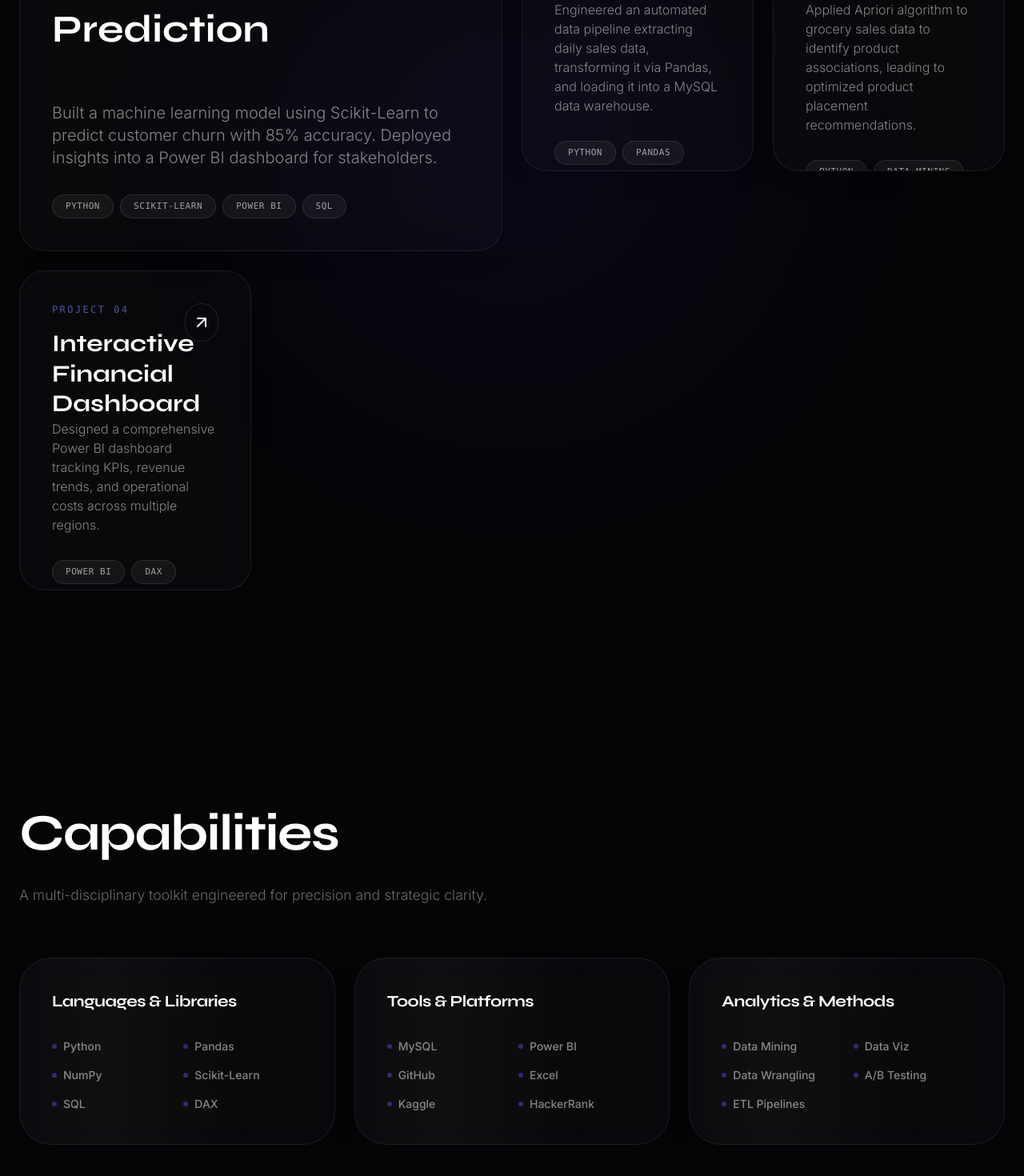
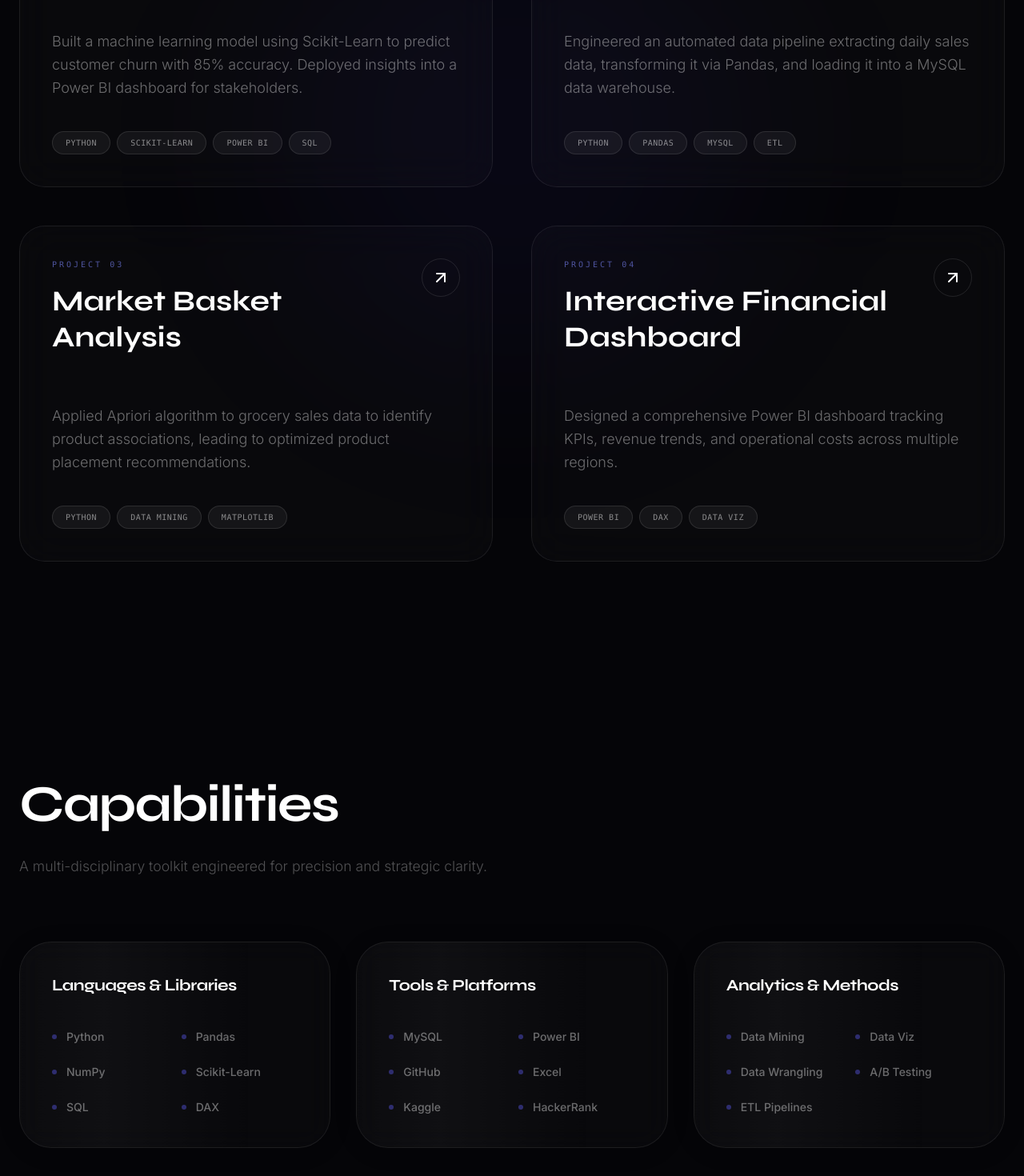
Before and after one commit to HeelSoni/MyPortfolio, a Next.js app: page / in a window 1280 px wide. Shown: the part 5300-6770 px from the top of the page at 80% size. Built offline with nearby package versions, Linux system fonts and the light colour scheme.

Commit message:
Visual Polish: 2x2 grid high-visibility monogram 3 skill anims and smoother scroll

```diff
--- a/app/components/About.tsx
+++ b/app/components/About.tsx
@@ -33,9 +33,8 @@ export default function About() {
                 href="mailto:contact@heelsoni.com"
                 whileHover={{ scale: 1.05 }}
                 whileTap={{ scale: 0.95 }}
-                className="px-8 py-4 bg-indigo-600 text-white rounded-full font-bold flex items-center gap-3 group transition-all duration-300 hover:shadow-[0_0_30px_rgba(79,70,229,0.4)] relative overflow-hidden"
+                className="px-8 py-4 bg-indigo-600 text-white rounded-full font-bold flex items-center gap-4 group transition-all duration-300 hover:shadow-[0_10px_40px_rgba(79,70,229,0.3)] relative overflow-hidden"
               >
-                {/* Ripple Effect Simulation */}
                 <span className="relative z-10 flex items-center gap-2">
                   Initialize Contact
                   <ArrowRight size={20} className="group-hover:translate-x-1 transition-transform" />
@@ -49,10 +48,10 @@ export default function About() {
               </motion.a>
 
               <div className="flex gap-4">
-                <a href="https://github.com/HeelSoni" target="_blank" rel="noopener noreferrer" className="p-4 glass-card rounded-full hover:bg-white/10 transition-colors">
+                <a href="https://github.com/HeelSoni" target="_blank" rel="noopener noreferrer" className="w-14 h-14 flex items-center justify-center bg-white/[0.03] border border-white/10 rounded-full hover:bg-white hover:text-black transition-all duration-300">
                   <svg xmlns="http://www.w3.org/2000/svg" width="20" height="20" viewBox="0 0 24 24" fill="none" stroke="currentColor" strokeWidth="2" strokeLinecap="round" strokeLinejoin="round"><path d="M15 22v-4a4.8 4.8 0 0 0-1-3.5c3 0 6-2 6-5.5.08-1.25-.27-2.48-1-3.5.28-1.15.28-2.35 0-3.5 0 0-1 0-3 1.5-2.64-.5-5.36-.5-8 0C6 2 5 2 5 2c-.3 1.15-.3 2.35 0 3.5A5.403 5.403 0 0 0 4 9c0 3.5 3 5.5 6 5.5-.39.49-.68 1.05-.85 1.65-.17.6-.22 1.23-.15 1.85v4"/><path d="M9 18c-4.51 2-5-2-7-2"/></svg>
                 </a>
-                <a href="https://linkedin.com/in/heelsoni" target="_blank" rel="noopener noreferrer" className="p-4 glass-card rounded-full hover:bg-white/10 transition-colors">
+                <a href="https://linkedin.com/in/heelsoni" target="_blank" rel="noopener noreferrer" className="w-14 h-14 flex items-center justify-center bg-white/[0.03] border border-white/10 rounded-full hover:bg-white hover:text-black transition-all duration-300">
                    <svg xmlns="http://www.w3.org/2000/svg" width="20" height="20" viewBox="0 0 24 24" fill="none" stroke="currentColor" strokeWidth="2" strokeLinecap="round" strokeLinejoin="round"><path d="M16 8a6 6 0 0 1 6 6v7h-4v-7a2 2 0 0 0-2-2 2 2 0 0 0-2 2v7h-4v-7a6 6 0 0 1 6-6z"/><rect width="4" height="12" x="2" y="9"/><circle cx="4" cy="4" r="2"/></svg>
                 </a>
               </div>
@@ -60,33 +59,39 @@ export default function About() {
           </div>
 
           <div className="relative flex justify-center lg:justify-end">
-            <div className={`relative w-64 h-64 md:w-80 md:h-80 flex items-center justify-center transition-all duration-1000 ${isVisible ? "opacity-100 scale-100" : "opacity-0 scale-90"}`}>
-              <div className="absolute inset-0 border border-white/5 rounded-full animate-[spin_20s_linear_infinite]" />
-              <div className="absolute inset-4 border border-indigo-500/10 rounded-full animate-[spin_15s_linear_infinite_reverse]" />
+            <div className={`relative w-72 h-72 md:w-[400px] md:h-[400px] flex items-center justify-center transition-all duration-1000 ${isVisible ? "opacity-100 scale-100" : "opacity-0 scale-90"}`}>
+              {/* Monogram Rings - Enhanced visibility */}
+              <div className="absolute inset-0 border border-white/10 rounded-full animate-[spin_30s_linear_infinite]" />
+              <div className="absolute inset-8 border border-indigo-500/15 rounded-full animate-[spin_20s_linear_infinite_reverse]" />
+              <div className="absolute inset-16 border border-white/5 rounded-full animate-[spin_40s_linear_infinite]" />
 
-              <span className="font-display text-8xl md:text-9xl font-bold text-white/[0.03] select-none tracking-tighter">
+              {/* HS Text - High relief / visibility */}
+              <span className="font-display text-[10rem] md:text-[14rem] font-bold text-white/[0.08] select-none tracking-tighter drop-shadow-[0_0_40px_rgba(255,255,255,0.05)]">
                 HS
               </span>
 
-              {/* Rotating Accent Ring */}
+              {/* Rotating Accent Ring - Brightened */}
               <svg className="absolute inset-0 w-full h-full -rotate-90 pointer-events-none" viewBox="0 0 100 100">
                 <circle
                   cx="50" cy="50" r="48"
                   fill="none" stroke="currentColor"
-                  strokeWidth="0.5"
+                  strokeWidth="0.3"
                   className="text-indigo-500/20"
                 />
                 <motion.circle
                   cx="50" cy="50" r="48"
                   fill="none" stroke="currentColor"
-                  strokeWidth="0.5"
-                  strokeDasharray="10 300"
-                  className="text-indigo-500"
+                  strokeWidth="0.8"
+                  strokeDasharray="20 300"
+                  className="text-indigo-400"
                   initial={{ strokeDashoffset: 0 }}
                   animate={{ strokeDashoffset: [0, -314] }}
-                  transition={{ duration: 10, repeat: Infinity, ease: "linear" }}
+                  transition={{ duration: 15, repeat: Infinity, ease: "linear" }}
                 />
               </svg>
+
+              {/* Central Glow */}
+              <div className="absolute w-32 h-32 bg-indigo-600/5 rounded-full blur-[60px]" />
             </div>
           </div>
 
--- a/app/components/Projects.tsx
+++ b/app/components/Projects.tsx
@@ -10,7 +10,6 @@ const projects = [
     description: "Built a machine learning model using Scikit-Learn to predict customer churn with 85% accuracy. Deployed insights into a Power BI dashboard for stakeholders.",
     tags: ["Python", "Scikit-Learn", "Power BI", "SQL"],
     link: "/projects/customer-churn-prediction",
-    featured: true
   },
   {
     id: 2,
@@ -41,7 +40,7 @@ export default function Projects() {
       {/* Decorative Background Blob */}
       <div className="absolute top-1/2 left-1/2 -translate-x-1/2 -translate-y-1/2 w-[600px] h-[600px] bg-indigo-600/5 rounded-full blur-[120px] pointer-events-none -z-10" />
 
-      <div className="mb-20">
+      <div className="mb-20 text-center md:text-left">
         <motion.div
           initial={{ opacity: 0, y: 20 }}
           whileInView={{ opacity: 1, y: 0 }}
@@ -51,44 +50,39 @@ export default function Projects() {
           <h2 className="font-display text-[var(--font-h2)] font-bold tracking-tight mb-4 leading-none text-white">
             Selected Work
           </h2>
-          <p className="text-white/40 text-[var(--font-body)] max-w-2xl font-light">
+          <p className="text-white/40 text-[var(--font-body)] max-w-2xl font-light mx-auto md:mx-0">
             Architecting data-driven solutions to solve complex business narratives.
           </p>
         </motion.div>
       </div>
 
-      <div className="portfolio-grid grid-cols-1 md:grid-cols-2 lg:grid-cols-3">
-        {projects.map((project, i) => {
-          const isFeatured = project.featured;
-          return (
+      <div className="grid grid-cols-1 md:grid-cols-2 gap-8 lg:gap-12">
+        {projects.map((project, i) => (
           <motion.div
             key={project.id}
-              initial={{ opacity: 0, y: 30, scale: 0.95 }}
-              whileInView={{ opacity: 1, y: 0, scale: 1 }}
+            initial={{ opacity: 0, y: 30 }}
+            whileInView={{ opacity: 1, y: 0 }}
             viewport={{ once: true, margin: "-50px" }}
             transition={{
               duration: 0.8,
               delay: i * 0.1,
               ease: [0.21, 0.47, 0.32, 0.98]
             }}
-              style={{
-                gridColumn: isFeatured ? "span 2" : "span 1"
-              }}
-              className={`group relative h-[400px] ${isFeatured ? "md:h-[500px]" : "h-[400px]"} ${isFeatured ? "col-span-1 md:col-span-2" : "col-span-1"}`}
+            className="group relative"
           >
             <a
               href={project.link}
-                className="flex flex-col h-full glass-card rounded-[2rem] p-8 md:p-10 transition-all duration-500 hover:shadow-[0_0_40px_rgba(79,70,229,0.15)] hover:translate-y-[-6px] border border-white/5 hover:border-indigo-500/30 overflow-hidden"
+              className="flex flex-col h-full bg-white/[0.02] backdrop-blur-xl border border-white/[0.08] rounded-[2rem] p-8 md:p-10 transition-all duration-500 hover:shadow-[0_0_40px_rgba(79,70,229,0.1)] hover:translate-y-[-8px] hover:border-indigo-500/30 overflow-hidden min-h-[420px]"
             >
               {/* Hover Glow Effect */}
-                <div className="absolute inset-0 bg-gradient-to-br from-indigo-500/10 via-transparent to-transparent opacity-0 group-hover:opacity-100 transition-opacity duration-500 pointer-events-none" />
+              <div className="absolute inset-0 bg-gradient-to-br from-indigo-500/5 via-transparent to-transparent opacity-0 group-hover:opacity-100 transition-opacity duration-500 pointer-events-none" />
 
               <div className="flex justify-between items-start mb-auto relative z-10">
                 <div className="max-w-[80%]">
-                    <span className="text-indigo-400 text-xs font-mono tracking-[0.2em] uppercase mb-4 block opacity-60">
+                  <span className="text-indigo-400 text-[10px] font-mono tracking-[0.3em] uppercase mb-4 block opacity-60">
                     Project 0{project.id}
                   </span>
-                    <h3 className={`font-display font-bold leading-tight ${isFeatured ? "text-3xl md:text-5xl" : "text-2xl md:text-3xl"}`}>
+                  <h3 className="font-display font-bold leading-tight text-3xl md:text-4xl text-white">
                     {project.title}
                   </h3>
                 </div>
@@ -97,8 +91,8 @@ export default function Projects() {
                 </div>
               </div>
 
-                <div className="relative z-10">
-                  <p className={`text-white/50 font-light mb-8 line-clamp-3 md:line-clamp-none ${isFeatured ? "text-lg md:text-xl max-w-xl" : "text-base"}`}>
+              <div className="relative z-10 mt-8">
+                <p className="text-white/40 font-light mb-10 text-lg leading-relaxed line-clamp-3">
                   {project.description}
                 </p>
 
@@ -106,7 +100,7 @@ export default function Projects() {
                   {project.tags.map((tag) => (
                     <span
                       key={tag}
-                        className="px-4 py-1.5 text-[10px] md:text-[11px] font-mono tracking-wider bg-white/5 border border-white/10 rounded-full text-white/60 uppercase group-hover:text-white group-hover:border-indigo-500/40 transition-colors duration-300"
+                      className="px-4 py-1.5 text-[10px] font-mono tracking-wider bg-white/5 border border-white/10 rounded-full text-white/50 uppercase group-hover:text-indigo-300 group-hover:border-indigo-500/30 transition-all duration-300"
                     >
                       {tag}
                     </span>
@@ -115,8 +109,7 @@ export default function Projects() {
               </div>
             </a>
           </motion.div>
-          );
-        })}
+        ))}
       </div>
     </section>
   );
--- a/app/components/Skills.tsx
+++ b/app/components/Skills.tsx
@@ -1,7 +1,8 @@
 "use client";
 
-import { motion } from "framer-motion";
+import { motion, useMotionValue, useSpring, useTransform } from "framer-motion";
 import { useIntersectionObserver } from "@/lib/useIntersectionObserver";
+import { useRef } from "react";
 
 const skillCategories = [
   {
@@ -18,52 +19,98 @@ const skillCategories = [
   }
 ];
 
+function SkillCard({ category, index, isVisible }: { category: typeof skillCategories[0], index: number, isVisible: boolean }) {
+  const cardRef = useRef<HTMLDivElement>(null);
+  const x = useMotionValue(0);
+  const y = useMotionValue(0);
+
+  const rotateX = useSpring(useTransform(y, [-100, 100], [10, -10]), { stiffness: 150, damping: 20 });
+  const rotateY = useSpring(useTransform(x, [-100, 100], [-10, 10]), { stiffness: 150, damping: 20 });
+
+  function handleMouseMove(e: React.MouseEvent<HTMLDivElement>) {
+    if (!cardRef.current) return;
+    const rect = cardRef.current.getBoundingClientRect();
+    const centerX = rect.left + rect.width / 2;
+    const centerY = rect.top + rect.height / 2;
+    x.set(e.clientX - centerX);
+    y.set(e.clientY - centerY);
+  }
+
+  function handleMouseLeave() {
+    x.set(0);
+    y.set(0);
+  }
+
+  return (
+    <motion.div
+      ref={cardRef}
+      onMouseMove={handleMouseMove}
+      onMouseLeave={handleMouseLeave}
+      initial={{ opacity: 0, y: 50, rotateX: 10 }}
+      animate={isVisible ? { opacity: 1, y: 0, rotateX: 0 } : {}}
+      transition={{
+        duration: 0.8,
+        delay: index * 0.15,
+        ease: [0.21, 0.47, 0.32, 0.98]
+      }}
+      style={{ rotateX, rotateY, perspective: 1000 }}
+      className="glass-card rounded-[2.5rem] p-10 shimmer-bg relative group overflow-hidden border border-white/[0.08] hover:border-indigo-500/30 transition-colors duration-500"
+    >
+      <h3 className="text-xl font-bold mb-10 text-white tracking-tight relative z-10 font-display">
+        {category.title}
+      </h3>
+
+      <div className="grid grid-cols-2 gap-y-6 gap-x-4 relative z-10">
+        {category.skills.map((skill, j) => (
+          <motion.div
+            key={skill}
+            initial={{ opacity: 0, x: -10 }}
+            animate={isVisible ? { opacity: 1, x: 0 } : {}}
+            transition={{ delay: index * 0.15 + j * 0.05 + 0.4 }}
+            className="flex items-center gap-3 group/item cursor-default"
+          >
+            <div className="w-1.5 h-1.5 rounded-full bg-indigo-500 opacity-40 group-hover/item:opacity-100 group-hover/item:scale-125 group-hover/item:shadow-[0_0_10px_#4f46e5] transition-all duration-300" />
+            <span className="text-white/40 text-sm font-medium group-hover/item:text-white transition-colors duration-300">
+              {skill}
+            </span>
+          </motion.div>
+        ))}
+      </div>
+
+      {/* Floating Glow Follow */}
+      <div className="absolute inset-0 bg-gradient-to-br from-indigo-500/[0.03] to-transparent opacity-0 group-hover:opacity-100 transition-opacity duration-500 pointer-events-none" />
+    </motion.div>
+  );
+}
+
 export default function Skills() {
   const [sectionRef, isVisible] = useIntersectionObserver({ threshold: 0.1 });
 
   return (
     <section id="skills" ref={sectionRef} className="py-32 px-6 container mx-auto max-w-7xl">
-      <div className={`transition-all duration-1000 ${isVisible ? "opacity-100 translate-y-0" : "opacity-0 translate-y-10"}`}>
-        <h2 className="font-display text-[var(--font-h2)] font-bold tracking-tight mb-4 text-white">
-          Capabilities
-        </h2>
-        <p className="text-white/40 text-[var(--font-body)] max-w-2xl font-light mb-16">
-          A multi-disciplinary toolkit engineered for precision and strategic clarity.
-        </p>
+      <div className="mb-20">
+        <motion.div
+          initial={{ opacity: 0, y: 20 }}
+          animate={isVisible ? { opacity: 1, y: 0 } : {}}
+          transition={{ duration: 0.6 }}
+        >
+          <h2 className="font-display text-[var(--font-h2)] font-bold tracking-tight mb-4 text-white">
+            Capabilities
+          </h2>
+          <p className="text-white/30 text-[var(--font-body)] max-w-2xl font-light">
+            A multi-disciplinary toolkit engineered for precision and strategic clarity.
+          </p>
+        </motion.div>
       </div>
 
-      <div className="portfolio-grid">
+      <div className="grid grid-cols-1 md:grid-cols-2 lg:grid-cols-3 gap-6 lg:gap-8">
         {skillCategories.map((category, i) => (
-          <div
+          <SkillCard
             key={category.title}
-            className={`glass-card rounded-[2.5rem] p-10 shimmer-bg relative group overflow-hidden transition-all duration-700 ease-out ${
-              isVisible
-                ? "opacity-100 translate-x-0 blur-0"
-                : "opacity-0 -translate-x-10 blur-[4px]"
-            }`}
-            style={{ transitionDelay: `${i * 200}ms` }}
-          >
-            <h3 className="text-xl font-bold mb-8 text-white tracking-tight relative z-10 font-display">
-              {category.title}
-            </h3>
-
-            <div className="grid grid-cols-2 gap-4 relative z-10">
-              {category.skills.map((skill, j) => (
-                <div
-                  key={skill}
-                  className="flex items-center gap-2 group/item"
-                >
-                  <div className="w-1.5 h-1.5 rounded-full bg-indigo-500 opacity-40 group-hover/item:opacity-100 group-hover/item:scale-125 transition-all duration-300" />
-                  <span className="text-white/50 text-sm font-medium group-hover/item:text-white transition-colors duration-300">
-                    {skill}
-                  </span>
-                </div>
-              ))}
-            </div>
-
-            {/* Subtle Gradient Overlay */}
-            <div className="absolute inset-0 bg-gradient-to-br from-white/[0.02] to-transparent opacity-0 group-hover:opacity-100 transition-opacity duration-500 pointer-events-none" />
-          </div>
+            category={category}
+            index={i}
+            isVisible={isVisible}
+          />
         ))}
       </div>
     </section>
--- a/app/components/SmoothScroll.tsx
+++ b/app/components/SmoothScroll.tsx
@@ -6,13 +6,14 @@ import Lenis from "@studio-freight/lenis";
 export default function SmoothScroll({ children }: { children: React.ReactNode }) {
   useEffect(() => {
     const lenis = new Lenis({
-      duration: 1.2,
+      duration: 1.5, // Slightly longer duration for "weightier" feel
       easing: (t) => Math.min(1, 1.001 - Math.pow(2, -10 * t)),
       orientation: "vertical",
       gestureOrientation: "vertical",
       smoothWheel: true,
-      wheelMultiplier: 1,
-      touchMultiplier: 2,
+      wheelMultiplier: 0.9, // Slightly reduced to avoid jumpiness
+      touchMultiplier: 1.5,
+      infinite: false,
     });
 
     function raf(time: number) {
@@ -22,10 +23,13 @@ export default function SmoothScroll({ children }: { children: React.ReactNode }
 
     requestAnimationFrame(raf);
 
+    // Synchronize with Framer Motion or other scroll-linked animations
+    // lenis.on('scroll', ScrollTrigger.update);
+
     return () => {
       lenis.destroy();
     };
   }, []);
 
-  return <>{children}</>;
+  return <div className="relative z-0">{children}</div>;
 }
```
Lines whose indentation alone changed are shown as unchanged.
